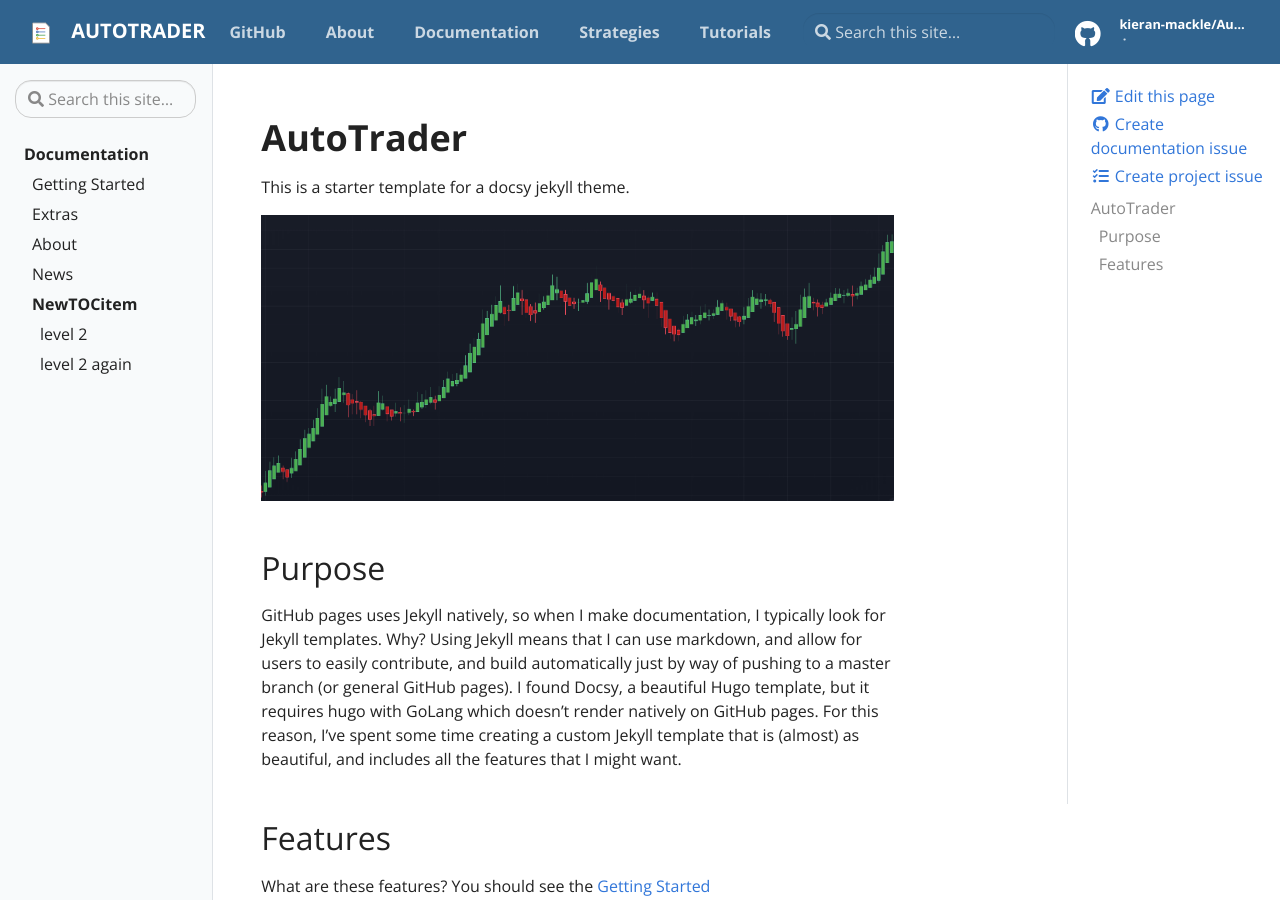
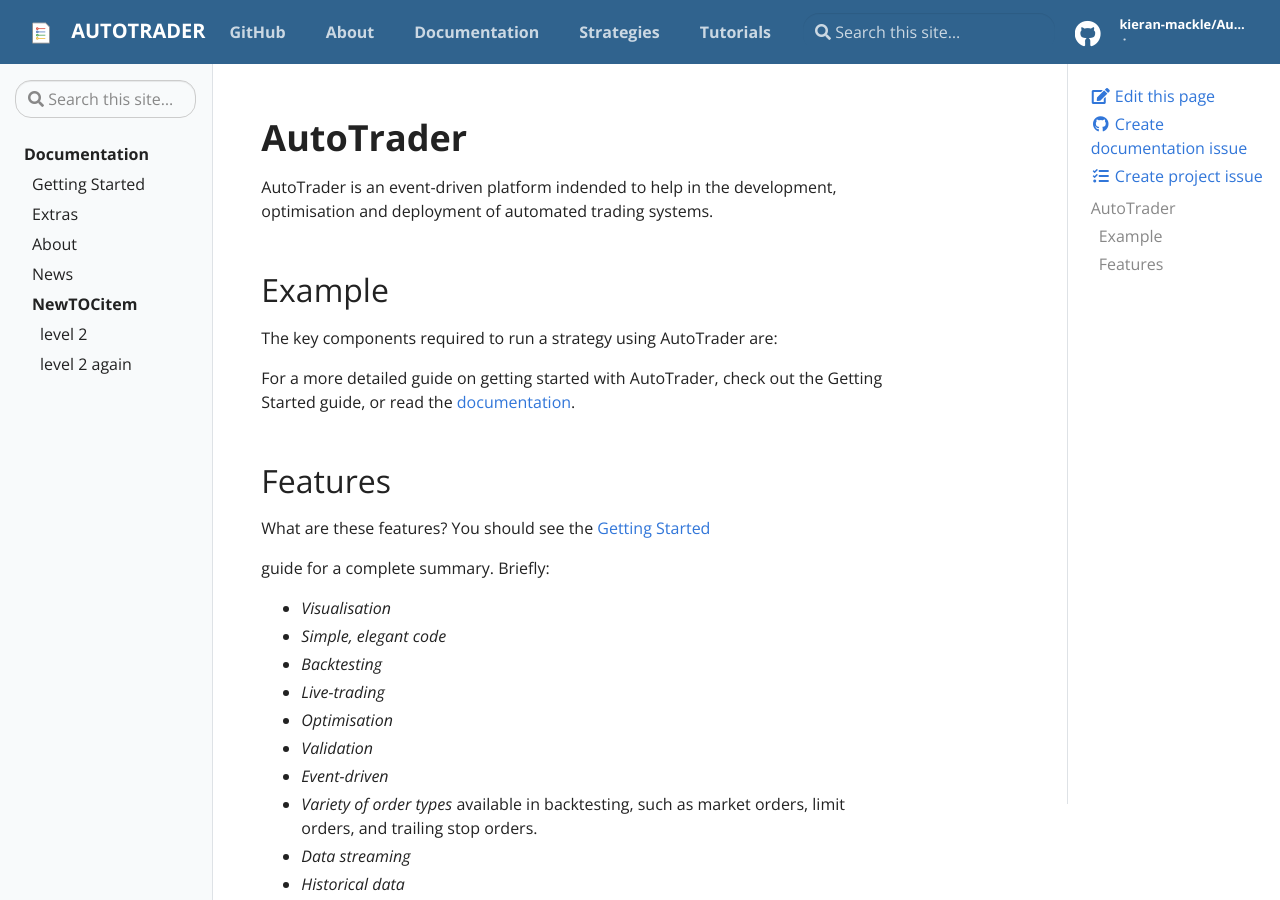
Before and after one commit to kieran-mackle/AutoTrader, a Jekyll site: the page built from docs/pages/index.md, in a window 1280 px wide and 900 px high. Built offline with Jekyll 4.4.1, drawn with Linux system fonts in a browser that asks for light colours; some of the changed text lies outside the part shown.

Commit message:
Update index.md

```diff
--- a/docs/pages/index.md
+++ b/docs/pages/index.md
@@ -5,36 +5,34 @@
 ---
 
 # AutoTrader
+AutoTrader is an event-driven platform indended to help in the development, optimisation and deployment of automated trading systems.
 
-This is a starter template for a docsy jekyll theme.
+## Example
 
-![test](../assets/img/test_image.png)
+The key components required to run a strategy using AutoTrader are:
 
-## Purpose
 
-GitHub pages uses Jekyll natively, so when I make documentation, I typically
-look for Jekyll templates. Why? Using Jekyll means that I can use markdown,
-and allow for users to easily contribute, and build automatically just by
-way of pushing to a master branch (or general GitHub pages).
-I found Docsy, a beautiful Hugo template, but it requires hugo with GoLang
-which doesn't render natively on GitHub pages. For this reason, I've spent
-some time creating a custom Jekyll template that is (almost) as beautiful,
-and includes all the features that I might want.
+
+For a more detailed guide on getting started with AutoTrader, check out the Getting Started guide, or read the [documentation](docs).
+
+
 
 ## Features
 
 What are these features? You should see the {% include doc.html name="Getting Started" path="getting-started" %}
 guide for a complete summary. Briefly:
 
- - *User interaction* including consistent permalinks, links to ask questions via GitHub issues, and edit the file on GitHub directly.
- - *Search* across posts, documentation, and other site pages, with an ability to exclude from search.
- - *External Search* meaning an ability to link any page tag to trigger an external search.
- - *Documentation* A documentation collection that was easy to organize on the filesystem, render with nested headings for the user, and refer to in markdown.
- - *Pages* A separate folder for more traditional pages (e.g, about).
- - *Navigation*: Control over the main navigation on the left of the page, and automatic generation of table of contents for each page on the right.
- - *News* A posts feed for news and updates, along with an archive (organized by year).
- - *Templates* or specifically, "includes" that make it easy to create an alert, documentation link, or other content.
- - *Continuous Integration* recipes to preview the site
+ - *Visualisation*
+ - *Simple, elegant code*
+ - *Backtesting*
+ - *Live-trading*
+ - *Optimisation*
+ - *Validation*
+ - *Event-driven*
+ - *Variety of order types* available in backtesting, such as market orders, limit orders, and trailing stop orders.
+ - *Data streaming*
+ - *Historical data*
+ - *Live market scanning with email notification*
 
 
 For features, getting started with development, see the {% include doc.html name="Getting Started" path="getting-started" %} page. Would you like to request a feature or contribute?
```
